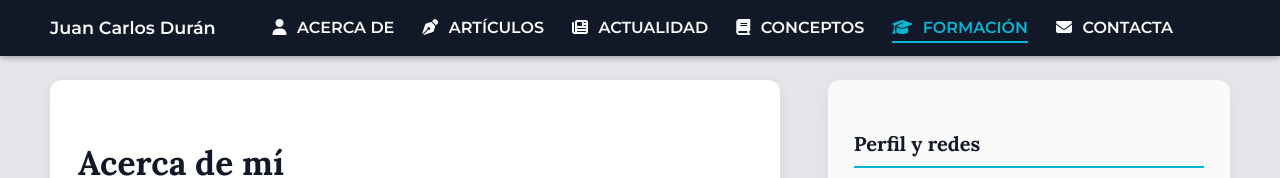
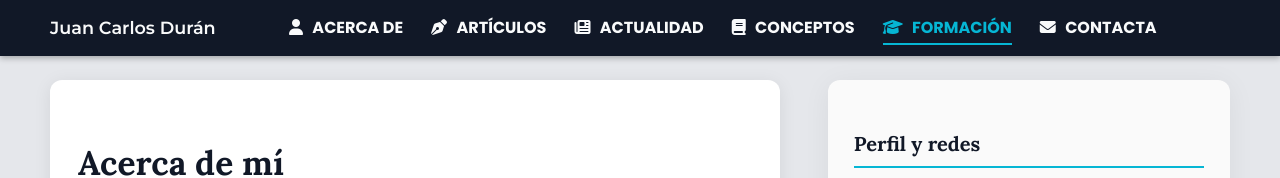
Before and after one commit to JDUIG/landing-jcduran, a plain HTML site: page index.html in a window 1280 px wide. Shown: the top 178 px of the page. Drawn offline with Linux system fonts and the light colour scheme.

Commit message:
Update index.html

```diff
--- a/index.html
+++ b/index.html
@@ -44,8 +44,23 @@
     .menu-toggle{display:none;background:none;border:0;font-size:1.5rem;color:var(--texto-inv);cursor:pointer;}
     .nav-wrapper{flex:1;display:flex;justify-content:center;}
     .nav-links{display:flex;gap:28px;list-style:none;margin:0;padding:0;}
-    .nav-links a{color:var(--texto-inv);text-decoration:none;font-weight:600;font-size:1rem;
-      padding-bottom:4px;border-bottom:2px solid transparent;transition:.25s;}
+    .nav-links a{
+  font-family:"Poppins", sans-serif; /* 👈 Poppins */
+  font-weight:600;                   /* prueba con 600 */
+  font-size:1rem;
+  color:var(--texto-inv);
+  text-decoration:none;
+  padding-bottom:4px;
+  border-bottom:2px solid transparent;
+  transition:.25s;
+}
+.nav-links a:hover,
+.nav-links a.active{
+  font-weight:700;                   /* 👈 más fuerte al hover/activo */
+  color:var(--acento);
+  border-color:var(--acento);
+}
+
     .nav-links a:hover,.nav-links a.active{color:var(--acento);border-color:var(--acento);}
     .nav-links i{margin-right:6px;}
 
```
